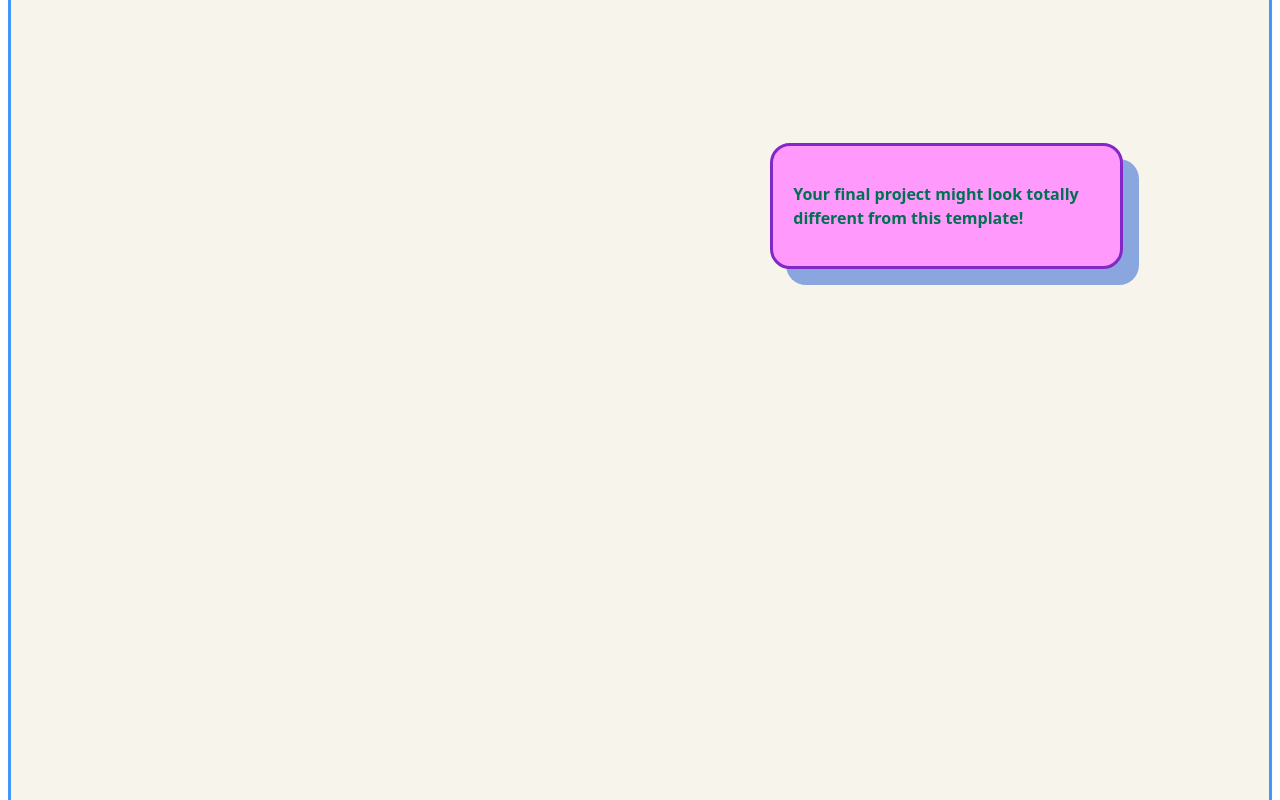
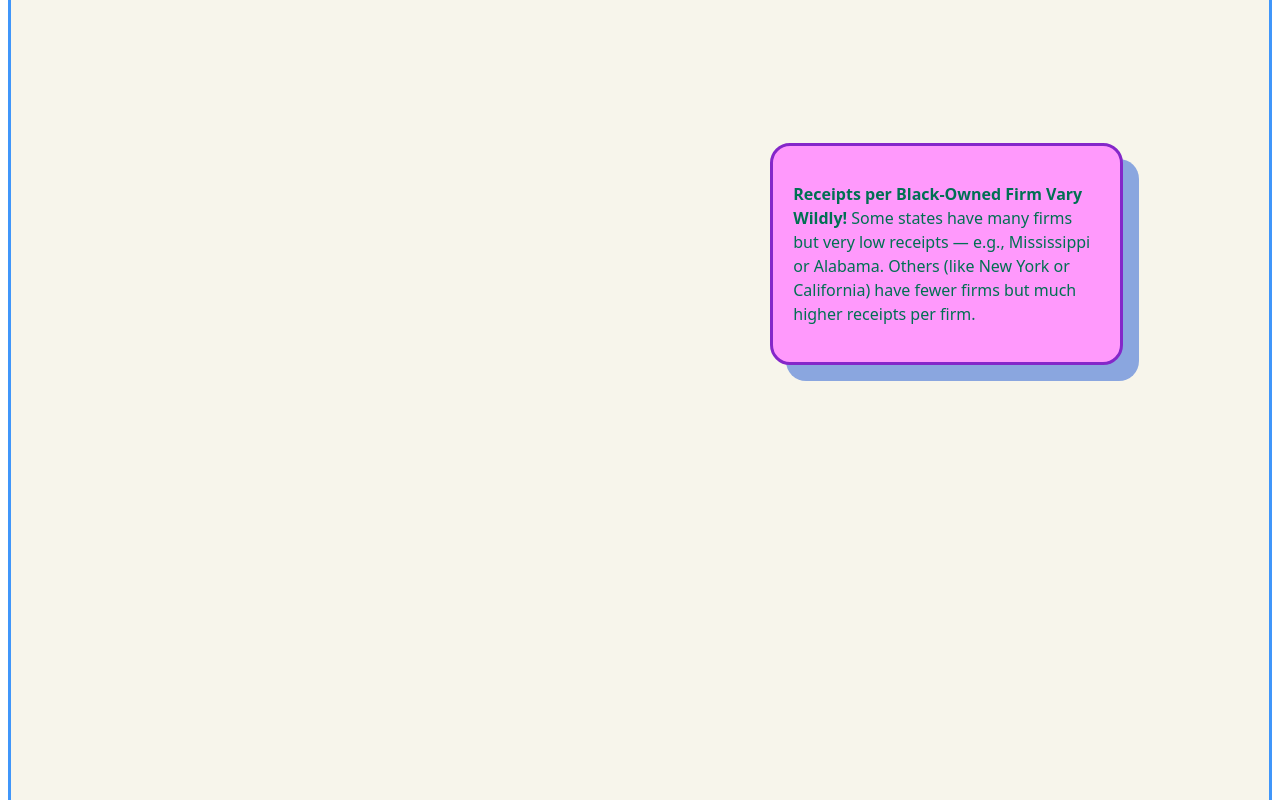
Before and after one commit to Shubhikapradeep/bwdc-proj, a Svelte app: page / in a window 1280 px wide. Shown: the part 11200-12000 px from the top of the page. Built offline with nearby package versions, Linux system fonts and the light colour scheme.

Commit message:
Trend 1 text

```diff
--- a/src/sections/ImageExample.svelte
+++ b/src/sections/ImageExample.svelte
@@ -12,12 +12,14 @@
         {#snippet scrolly()}
             <ArticleText>
                 <strong>
-                    Your final project might look totally different from this
-                    template!
+                     Receipts per Black-Owned Firm Vary Wildly!
                 </strong>
+                Some states have many firms but very low receipts — e.g., Mississippi or Alabama.
+Others (like New York or California) have fewer firms but much higher receipts per firm.
             </ArticleText>
 
-            <ArticleText>It's yours to create.</ArticleText>
+            <ArticleText> Interpretation: It’s not about how many Black businesses exist — it’s about the conditions they operate in (access to capital, urban markets, etc.).
+</ArticleText>
         {/snippet}
     </Scroller>
 </div>
```
